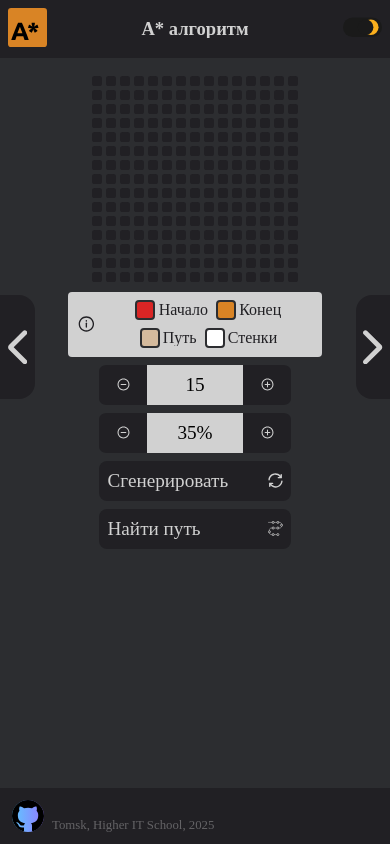
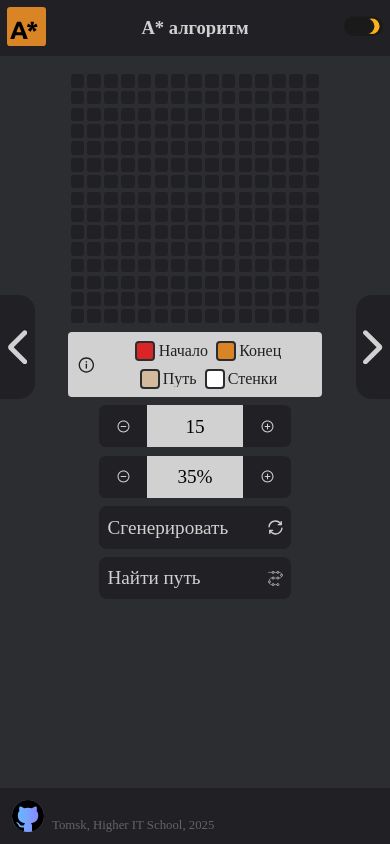
Before and after one commit to HITSEdu/web-algorithms, a React (Create React App) app: page / in a window 390 px wide. Both pictures are taken after a click on the element 194 px from the left and 153 px from the top of the page. Built offline with nearby package versions, Linux system fonts and the light colour scheme; no server answers; a web font is replaced by a local one.

Commit message:
feat(ui) add scroll on small screens

```diff
--- a/src/App.css
+++ b/src/App.css
@@ -10,11 +10,14 @@
 }
 
 .main-content {
+    margin-top: 0.2rem;
     display: flex;
     flex-direction: row;
     flex-wrap: wrap;
     justify-content: center;
-    min-height: 60vh;
+    align-items: center;
+    overflow-y: auto;
+    max-height: 78vh;
 }
 
 @media (max-width: 510px) or (max-height: 615px) {
--- a/src/components/controls/Controls.css
+++ b/src/components/controls/Controls.css
@@ -1,14 +1,14 @@
 .buttons-group {
     display: grid;
     grid-template-columns: repeat(2, 1fr);
-    gap: 0.5rem 0.75rem;
+    gap: 1vh 1vw;
 }
 
 .button-down, .button-up {
     background-color: #212024;
     border: none;
     cursor: pointer;
-    height: 2.5rem;
+    height: 5vh;
     width: 3rem;
     display: flex;
     align-items: center;
@@ -29,7 +29,7 @@
     display: flex;
     justify-content: center;
     align-items: center;
-    height: 2.5rem;
+    height: 5vh;
     width: 12rem;
 }
 
@@ -51,7 +51,7 @@
     flex-direction: row;
     justify-content: center;
     align-items: center;
-    height: 2.5rem;
+    height: 5vh;
     width: 12rem;
     border-radius: 0.5rem;
     cursor: pointer;
@@ -64,7 +64,7 @@
     font-size: 1.2em;
     border: none;
     cursor: pointer;
-    height: 2.5rem;
+    height: 5vh;
     width: 10rem;
     display: flex;
     align-items: center;
@@ -77,7 +77,7 @@
     }
 }
 
-@media (min-width: 840px) and (max-height: 660px) {
+@media (min-width: 840px) and (max-height: 690px) {
     .buttons-group {
         grid-template-columns: repeat(4, 1fr);
     }
--- a/src/components/grid/Grid.css
+++ b/src/components/grid/Grid.css
@@ -1,6 +1,7 @@
 .grid {
     display: grid;
     background: inherit;
+    flex-shrink: 0;
 }
 
 .cell-0, .cell-1, .cell-2, .cell-3, .cell-4, .cell-5 {
--- a/src/components/header/Header.css
+++ b/src/components/header/Header.css
@@ -4,7 +4,7 @@
     display: flex;
     align-items: center;
     width: 100%;
-    padding: 0.5rem;
+    padding: 0.45rem;
 }
 
 .header-h1 {
--- a/src/components/screens/a_star/AStar.css
+++ b/src/components/screens/a_star/AStar.css
@@ -2,9 +2,8 @@
     display: flex;
     flex-direction: column;
     align-items: center;
-
+    justify-content: center;
     overflow-y: auto;
     scrollbar-width: thin;
-    max-height: 78vh;
-    height: 100%;
+    padding-bottom: 2rem;
 }
--- a/src/components/screens/a_star/AStar.tsx
+++ b/src/components/screens/a_star/AStar.tsx
@@ -10,7 +10,7 @@ const API_URL = process.env.REACT_APP_API_URL;
 const PREFIX = "/a";
 
 const AStar: React.FC = () => {
-    const pixelSize = Math.ceil(useResize(45, 25, 10, 'min'));
+    const pixelSize = Math.ceil(useResize(45, 25, 12, 'min'));
     const [fullness, setFullness] = useState(35);
     const [animation, setAnimation] = useState<boolean>(true);
     const animationRef = useRef(animation);
--- a/src/components/screens/home/Home.css
+++ b/src/components/screens/home/Home.css
@@ -5,8 +5,6 @@
     gap: 1rem;
     overflow-y: auto;
     scrollbar-width: thin;
-    max-height: 78vh;
-    height: 100%;
 }
 
 .home-section {
```
